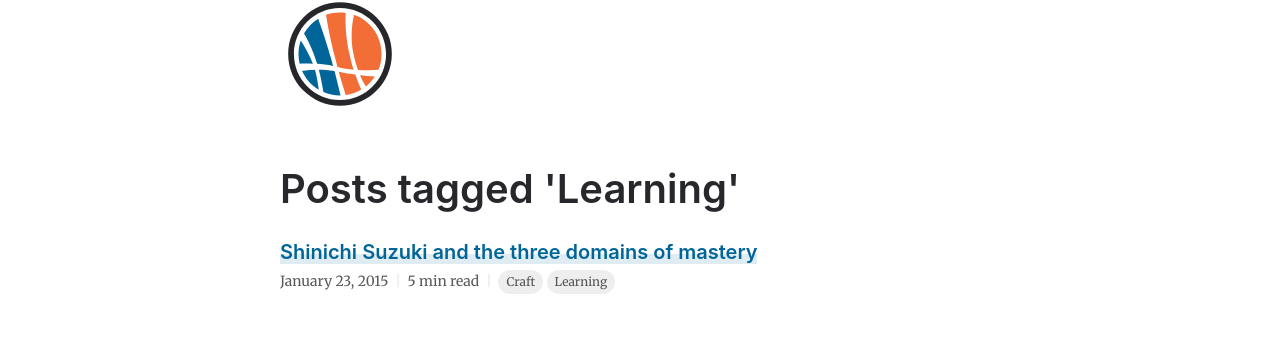
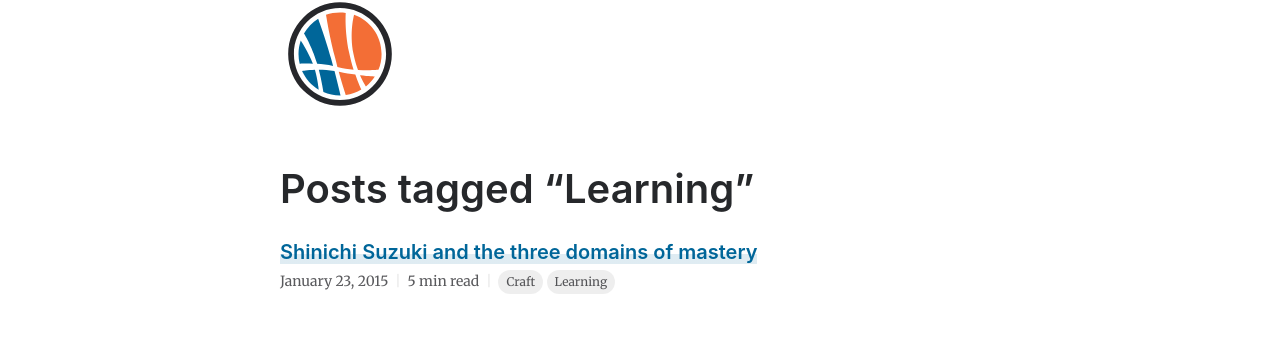
Before and after one commit to natelistrom/natelistrom.github.io, a Jekyll site: the page built from tag/learning.md, in a window 1280 px wide. Shown: the part 114-476 px from the top of the page. Built offline with Jekyll 4.4.1, drawn with Linux system fonts in a browser that asks for light colours.

Commit message:
Update tags handling to support mutli-word tags, fix quotes on tags page

```diff
--- a/_includes/_pageMeta.html
+++ b/_includes/_pageMeta.html
@@ -6,7 +6,7 @@
             <span class="pipe">&nbsp;|&nbsp;</span>
 
             {% for tag in page.tags %}
-            <a href="/tag/{{ tag | downcase }}" class="category">{{ tag }}</a>
+            <a href="/tag/{{ tag | url_encode }}" class="category">{{ tag }}</a>
             {% endfor %}
         </span>
     {% endif %}
--- a/_includes/_postMeta.html
+++ b/_includes/_postMeta.html
@@ -6,7 +6,7 @@
             <span class="pipe">&nbsp;|&nbsp;</span>
 
             {% for tag in post.tags %}
-              <a href="/tag/{{ tag | downcase }}" class="category">{{ tag }}</a>
+              <a href="/tag/{{ tag | url_encode }}" class="category">{{ tag }}</a>
             {% endfor %}
         </span>
     {% endif %}
--- a/_layouts/tags.html
+++ b/_layouts/tags.html
@@ -2,7 +2,7 @@
 layout: default
 ---
 <div class="post">
-<h1>Posts tagged '{{ page.tag }}'</h1>
+<h1>Posts tagged &ldquo;{{ page.tag }}&rdquo;</h1>
 <ul class="post-list">
 {% for post in site.tags[page.tag] %}
 <li>
```
